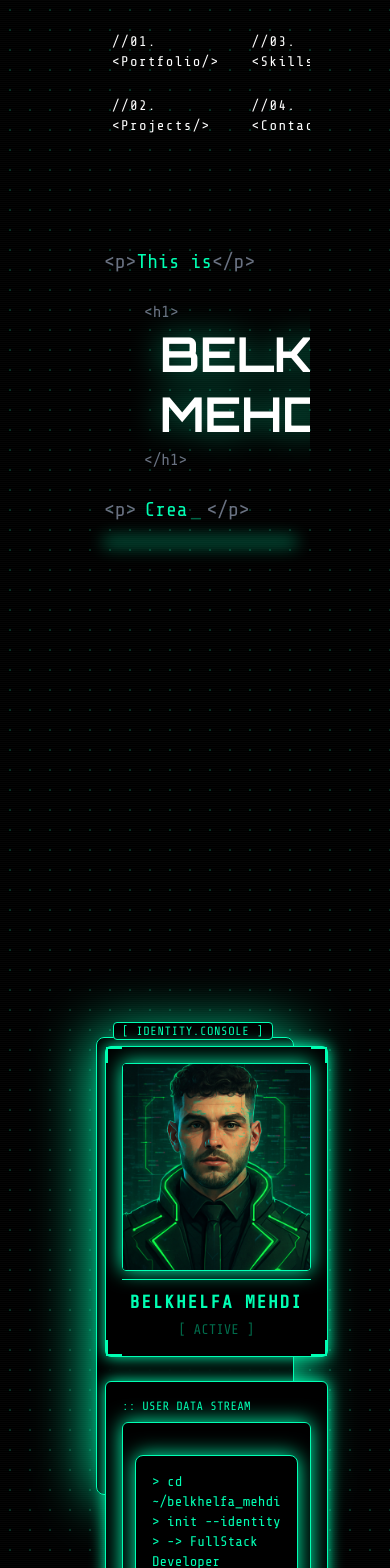
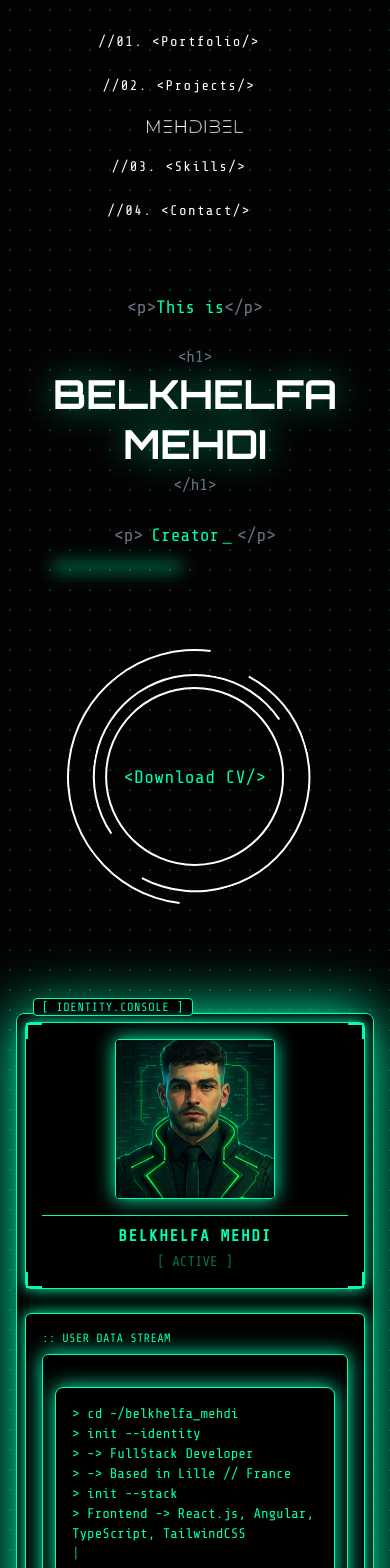
Before and after one commit to belkhelfamehdi/Portfolio_V2, a React (Vite) app: page / in a window 390 px wide. Shown: the top 1568 px of the page. Built offline with nearby package versions, Linux system fonts and the light colour scheme.

Commit message:
feat: add react-swipeable dependency and enhance layout in various components for improved responsiveness

```diff
--- a/package.json
+++ b/package.json
@@ -4,7 +4,6 @@
   "version": "0.0.0",
   "type": "module",
   "homepage": "https://belkhelfamehdi.github.io/Portfolio_V2",
-
   "scripts": {
     "dev": "vite",
     "build": "tsc -b && vite build",
@@ -19,6 +18,7 @@
     "react": "^19.0.0",
     "react-dom": "^19.0.0",
     "react-simple-typewriter": "^5.0.1",
+    "react-swipeable": "^7.0.2",
     "tailwindcss": "^4.1.5"
   },
   "devDependencies": {
--- a/src/App.tsx
+++ b/src/App.tsx
@@ -8,7 +8,7 @@ import ContactSection from './components/ContactSection';
 
 const App : React.FC = () => {
   return (
-    <div className="container relative mx-auto px-20 bg-black min-h-screen text-whit overflow-x-hidden">
+    <div className="container relative mx-auto md:px-20 bg-black min-h-screen text-whit overflow-x-hidden">
             <div className="absolute inset-0 z-0 bg-[radial-gradient(#00FFB3_1px,transparent_1px)] [background-size:20px_20px] opacity-20 " />
       <div
         className="absolute inset-0 z-10 pointer-events-none"
--- a/src/components/AboutSection.tsx
+++ b/src/components/AboutSection.tsx
@@ -6,7 +6,7 @@ const AboutSection: React.FC = () => {
   return (
     <section
       id="portfolio"
-      className="min-h-screen w-full bg-black text-neon-green font-mono flex items-center justify-center px-4"
+      className="min-h-screen w-full bg-black text-neon-green font-mono flex items-center justify-center px-4 py-12"
     >
       {/* Outer HUD glow frame */}
       <div className="relative z-10 w-full max-w-6xl rounded-lg border border-neon-green shadow-[0_0_60px_#00FFB3] p-2 bg-black/90">
@@ -15,7 +15,7 @@ const AboutSection: React.FC = () => {
           [ IDENTITY.CONSOLE ]
         </div>
 
-        <div className="grid md:grid-cols-3 gap-6 h-[440px]">
+        <div className="grid grid-cols-1 md:grid-cols-3 gap-6">
           {/* Avatar Panel with HUD frame */}
           <div className="flex flex-col justify-between items-center border border-neon-green rounded-md p-4 bg-black shadow-[0_0_15px_#00FFB3] relative">
             {/* HUD scanner corners */}
@@ -31,16 +31,16 @@ const AboutSection: React.FC = () => {
               <img
                 src={Photo}
                 alt="Belkhelfa Mehdi"
-                className="w-52 h-52 object-cover rounded-sm border border-neon-green shadow-[0_0_20px_#00FFB3]"
+                className="w-40 h-40 md:w-52 md:h-52 object-cover rounded-sm border border-neon-green shadow-[0_0_20px_#00FFB3]"
               />
             </div>
 
             {/* Name and Status */}
-            <div className="mt-2 w-full text-center relative z-10">
-              <div className="text-lg font-bold tracking-widest text-neon-green font-mono border-t border-neon-green pt-2">
+            <div className="mt-4 w-full text-center relative z-10">
+              <div className="text-base md:text-lg font-bold tracking-widest border-t border-neon-green pt-2">
                 BELKHELFA MEHDI
               </div>
-              <div className="text-sm text-neon-green font-mono mt-1 animate-flicker">
+              <div className="text-sm text-neon-green mt-1 animate-flicker">
                 [ ACTIVE ]
               </div>
             </div>
@@ -48,11 +48,11 @@ const AboutSection: React.FC = () => {
 
           {/* Terminal HUD Panel */}
           <div className="md:col-span-2 border border-neon-green rounded-md p-4 bg-black shadow-[0_0_15px_#00FFB3] relative flex flex-col">
-            <div className="text-xs text-neon-green mb-2 tracking-wide">
+            <div className="text-xs mb-2 tracking-wide">
               :: USER DATA STREAM
             </div>
 
-            <div className="flex-1 rounded-md border border-neon-green bg-black/80 shadow-[0_0_20px_#00FFB3] p-3 overflow-y-auto">
+            <div className="flex-1 rounded-md border border-neon-green bg-black/80 shadow-[0_0_20px_#00FFB3] p-3 overflow-y-auto max-h-[400px] md:max-h-full">
               <TerminalSim />
             </div>
           </div>
--- a/src/components/ContactSection.tsx
+++ b/src/components/ContactSection.tsx
@@ -2,9 +2,18 @@ import React from "react";
 import { motion } from "framer-motion";
 
 const contacts = [
-  { name: "LinkedIn", link: "https://www.linkedin.com/in/mehdibelkhelfa/", size: "w-40 h-40", top: "top-10", left: "right-1/3" },
-  { name: "Github", link: "https://github.com/belkhelfamehdi", size: "w-48 h-48", top: "top-48", left: "left-16" },
-  { name: "Gmail", link: "mailto:mehdibelkhelfa6@gmail.com", size: "w-44 h-44", top: "top-40", left: "right-0" }
+  {
+    name: "LinkedIn",
+    link: "https://www.linkedin.com/in/mehdibelkhelfa/",
+  },
+  {
+    name: "Github",
+    link: "https://github.com/belkhelfamehdi",
+  },
+  {
+    name: "Gmail",
+    link: "mailto:mehdibelkhelfa6@gmail.com",
+  },
 ];
 
 const ContactSection: React.FC = () => {
@@ -13,15 +22,12 @@ const ContactSection: React.FC = () => {
       id="contact"
       className="relative min-h-screen w-full text-neon-green font-mono flex flex-col items-center justify-center px-4 py-24 overflow-hidden"
     >
-
-
-
-      <h2 className="text-4xl font-orbitron mb-24 text-white z-10 relative">
+      <h2 className="text-3xl sm:text-4xl font-orbitron mb-16 text-white z-10 relative text-center">
         &lt;Connect with me/&gt;
       </h2>
 
-      <div className="relative w-full max-w-5xl h-[500px] z-10 ">
-        {contacts.map(({ name, link, size, top, left }) => (
+      <div className="grid grid-cols-1 sm:grid-cols-3 gap-10 place-items-center w-full max-w-5xl z-10">
+        {contacts.map(({ name, link }) => (
           <motion.a
             key={name}
             href={link}
@@ -29,7 +35,7 @@ const ContactSection: React.FC = () => {
             rel="noopener noreferrer"
             whileHover={{ scale: 1.1 }}
             whileTap={{ scale: 0.95 }}
-            className={`absolute ${size} ${top} ${left} transform -translate-x-1/2 flex flex-col items-center justify-center border-2 border-neon-green rounded-full text-white shadow-[0_0_15px_#00FFB3] hover:shadow-[0_0_30px_#00FFB3] transition-all duration-300`}
+            className="w-32 h-32 sm:w-40 sm:h-40 md:w-44 md:h-44 lg:w-48 lg:h-48 flex flex-col items-center justify-center border-2 border-neon-green rounded-full text-white shadow-[0_0_15px_#00FFB3] hover:shadow-[0_0_30px_#00FFB3] transition-all duration-300"
           >
             <span className="text-sm text-gray-400">&lt;&gt;</span>
             <span className="mt-1 font-bold text-md">{name}</span>
--- a/src/components/HeroSection.tsx
+++ b/src/components/HeroSection.tsx
@@ -7,10 +7,8 @@ import CV from "../assets/CV.pdf";
 const HeroSection: React.FC = () => {
   return (
     <div className="min-h-screen text-white overflow-hidden relative">
-
-
-<nav className="relative z-20 flex justify-between items-center px-8 py-6 text-sm tracking-widest">
-        <div className="flex flex-col space-y-2">
+      <nav className="relative z-20 flex flex-wrap md:flex-nowrap justify-between items-center px-4 md:px-8 py-6 text-sm tracking-widest gap-4">
+        <div className="flex flex-col space-y-2 items-center md:items-start w-full md:w-auto">
           {[
             { label: "//01. <Portfolio/>", href: "#portfolio" },
             { label: "//02. <Projects/>", href: "#projects" },
@@ -31,11 +29,11 @@ const HeroSection: React.FC = () => {
           ))}
         </div>
 
-        <div className="w-44 h-auto">
+        <div className="w-24 md:w-44 h-auto mx-auto md:mx-0">
           <img src={Logo} alt="Logo MehdiBel" className="w-full object-contain" />
         </div>
 
-        <div className="flex flex-col space-y-2">
+        <div className="flex flex-col space-y-2 items-center md:items-end w-full md:w-auto">
           {[
             { label: "//03. <Skills/>", href: "#skills" },
             { label: "//04. <Contact/>", href: "#contact" },
@@ -57,16 +55,16 @@ const HeroSection: React.FC = () => {
         </div>
       </nav>
 
-      <div className="relative z-20 flex items-center justify-between px-6 md:px-24">
-        <section className="my-20">
-          <p className="text-gray-500 font-mono text-xl mb-6">
+      <div className="relative z-20 flex flex-col md:flex-row items-center justify-between px-4 md:px-24">
+        <section className="my-10 md:my-20 text-center md:text-left max-w-xl">
+          <p className="text-gray-500 font-mono text-lg md:text-xl mb-6">
             &lt;p&gt;<span className="text-neon-green">This is</span>&lt;/p&gt;
           </p>
 
-          <p className="text-gray-500 font-mono text-md ml-10">&lt;h1&gt;</p>
+          <p className="text-gray-500 font-mono text-md md:ml-10">&lt;h1&gt;</p>
 
           <h1
-            className="text-5xl md:text-7xl font-bold font-orbitron text-white leading-tight ml-14 relative"
+            className="text-[clamp(2.5rem,5vw,4.5rem)] font-bold font-orbitron text-white leading-tight md:ml-14 relative"
             data-text="BELKHELFA MEHDI"
           >
             <span className="relative z-10 whitespace-pre-line">
@@ -81,11 +79,11 @@ const HeroSection: React.FC = () => {
             </span>
           </h1>
 
-          <p className="text-gray-500 font-mono text-md ml-10 mt-1">
+          <p className="text-gray-500 font-mono text-md md:ml-10 mt-1">
             &lt;/h1&gt;
           </p>
 
-          <div className="flex items-start gap-2 mt-6 text-xl text-gray-500 font-mono">
+          <div className="flex flex-wrap items-start gap-2 mt-6 text-lg md:text-xl text-gray-500 font-mono justify-center md:justify-start">
             <span>&lt;p&gt;</span>
             <span className="text-neon-green">
               <Typewriter
@@ -106,24 +104,23 @@ const HeroSection: React.FC = () => {
             <span>&lt;/p&gt;</span>
           </div>
 
-          <div className="w-48 h-1 bg-neon-green mt-4 animate-pulse blur-sm shadow-[0_0_10px_#00FFB3]" />
+          <div className="w-32 md:w-48 h-1 bg-neon-green mt-4 animate-pulse blur-sm shadow-[0_0_10px_#00FFB3]" />
         </section>
 
-        <section className="relative w-80 h-80 mr-16 hidden md:flex items-center justify-center group">
+        <section className="relative w-64 h-64 md:w-80 md:h-80 mt-10 md:mt-0 flex items-center justify-center group">
           <a
             href={CV}
             download
-  className="relative w-80 h-80 mr-16 hidden md:flex items-center justify-center group"
+            className="relative w-full h-full flex items-center justify-center group"
           >
-  {[80, 72, 64, 56].map((_size, i) => (
+            {["w-full", "w-[90%]", "w-[80%]", "w-[70%]"].map((size, i) => (
               <motion.div
                 key={i}
-      className={`
-        absolute rounded-full border-2 border-white
-        ${i === 0 ? "w-80 h-80 border-b-transparent border-l-transparent" : ""}
-        ${i === 1 ? "w-72 h-72 border-b-transparent border-r-transparent" : ""}
-        ${i === 2 ? "w-64 h-64 border-t-transparent border-r-transparent" : ""}
-        ${i === 3 ? "w-56 h-56 z-0 overflow-hidden" : ""}
+                className={`absolute rounded-full border-2 border-white ${size} aspect-square
+                  ${i === 0 ? "border-b-transparent border-l-transparent" : ""}
+                  ${i === 1 ? "border-b-transparent border-r-transparent" : ""}
+                  ${i === 2 ? "border-t-transparent border-r-transparent" : ""}
+                  ${i === 3 ? "z-0 overflow-hidden" : ""}
                 `}
                 animate={{ rotate: 360 }}
                 transition={{
@@ -144,7 +141,6 @@ const HeroSection: React.FC = () => {
               </p>
             </div>
           </a>
-
         </section>
       </div>
     </div>
--- a/src/components/ProjectsSection.tsx
+++ b/src/components/ProjectsSection.tsx
@@ -44,9 +44,6 @@ const ProjectsSection: React.FC = () => {
   return (
     <section id="projects" className="min-h-screen text-neon-green font-mono flex flex-col items-center justify-center px-4 py-16 relative">
       {/* HUD Label */}
-      <div className="absolute -top-4 left-6 px-3 text-xs font-mono text-neon-green bg-black border border-neon-green rounded z-10">
-        [ PROJECT.MODULE / ACTIVE ]
-      </div>
 
       <div className="flex flex-col md:flex-row items-center justify-between space-x-0 space-y-5 w-full max-w-7xl">
         {/* Image */}
```
Also changed, not shown: 1 other file (tests, documents, lock files or other folders). Lines whose indentation alone changed are shown as unchanged.
